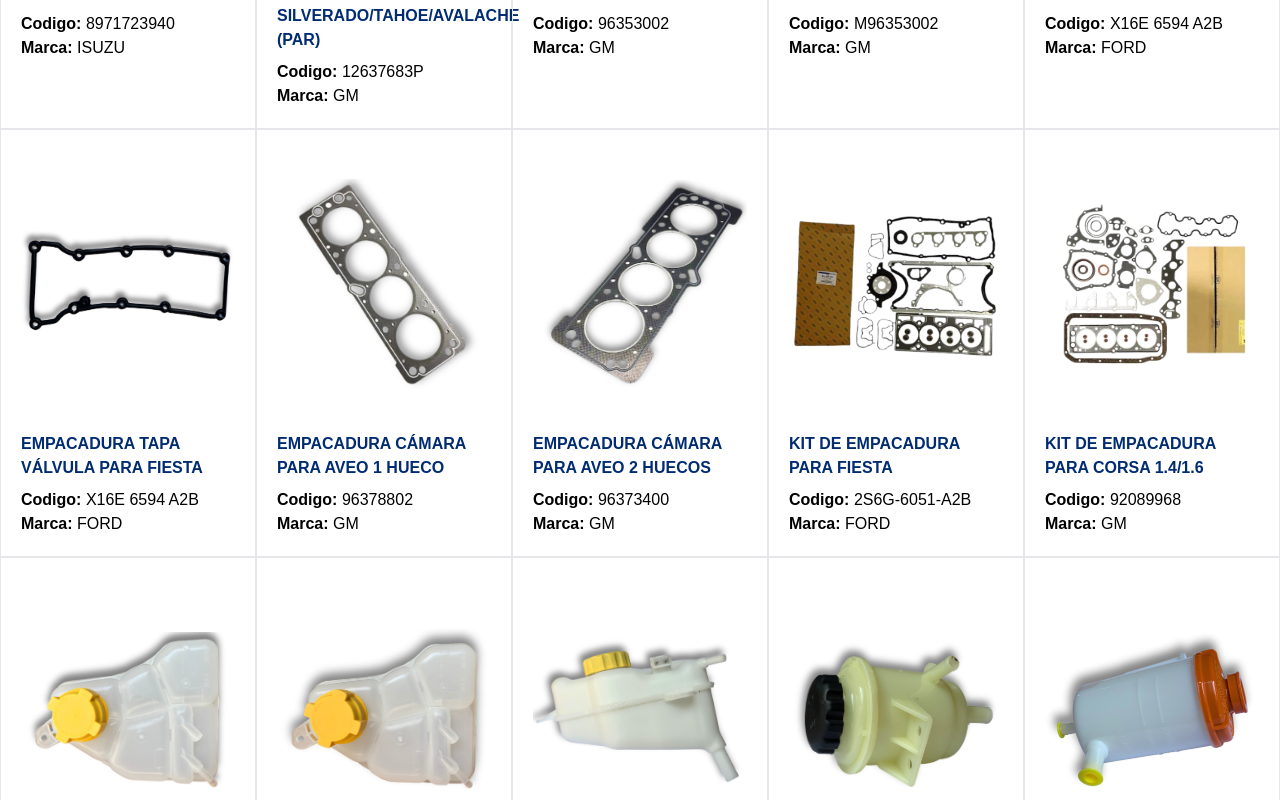
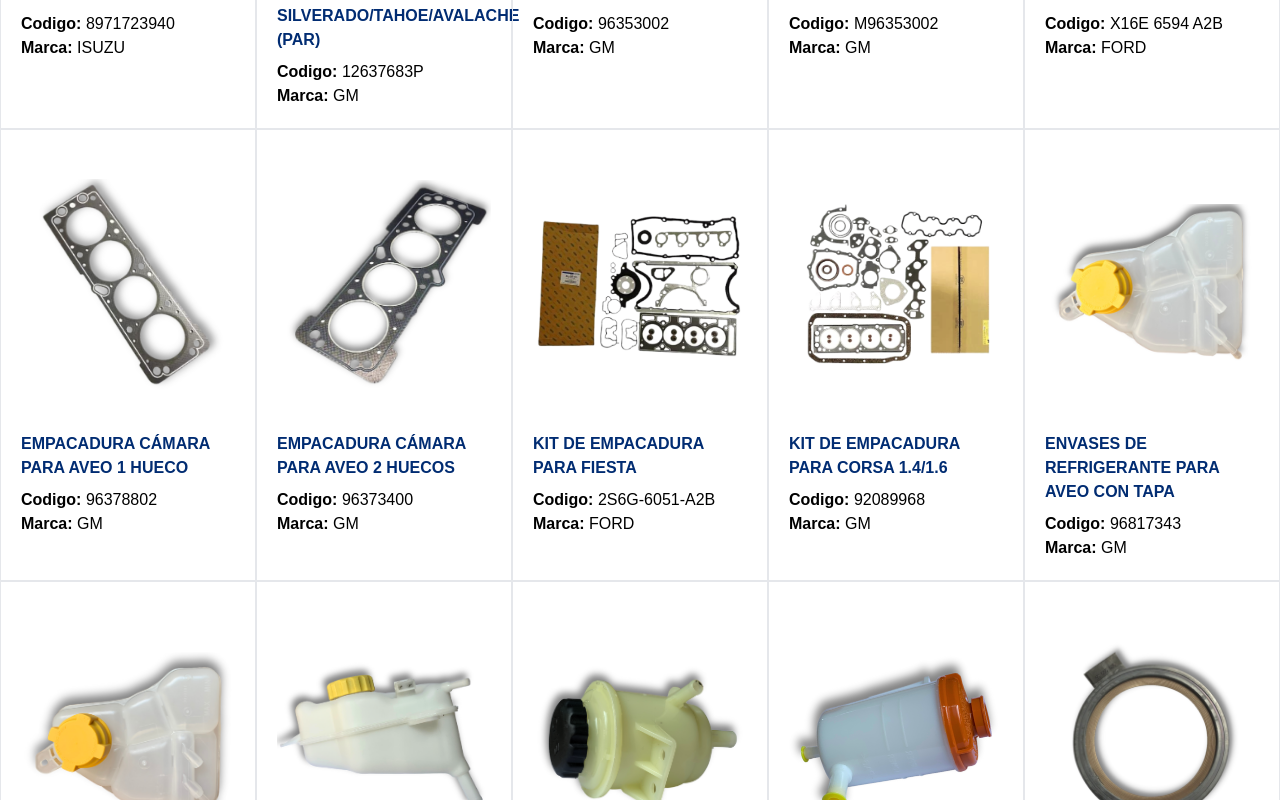
Before and after one commit to josesantanaweb/repuestosryb, a React (Vite) app: page / in a window 1280 px wide. Shown: the part 6900-7700 px from the top of the page. Built offline with nearby package versions, Linux system fonts and the light colour scheme.

Commit message:
feat: Implement lazy loading for product images and update category name font size and logo size in home page

```diff
--- a/src/components/Home/Products/index.tsx
+++ b/src/components/Home/Products/index.tsx
@@ -1,4 +1,3 @@
-import Skeleton from '@/components/Common/Skeleton'
 import { PRODUCTS } from '@/data/products'
 import { useEffect, useState } from 'react'
 
@@ -24,7 +23,7 @@ const Product = ({ product }: ProductProps) => {
             product.tag === 'Nuevo' ? 'bg-primary' : 'bg-secondary'
           }`}
         >
-          {product.tag}
+          {product.tag ?? ''}
         </span>
       )}
       <div className="flex items-center justify-center mb-3 overflow-hidden bg-white-200 h-[270px]">
@@ -50,13 +49,32 @@ const Product = ({ product }: ProductProps) => {
 const Products = () => {
   const [tabActive, setTabActive] = useState('Todos')
   const [loading, setLoading] = useState(true)
+  const [products, setProducts] = useState(PRODUCTS)
 
   useEffect(() => {
     setLoading(true)
     setTimeout(() => {
       setLoading(false)
-    }, 2000)
+    }, 1000)
   }, [])
+
+  useEffect(() => {
+    if (tabActive === 'Todos') {
+      setProducts(PRODUCTS)
+    }
+    if (tabActive === 'Nuevos') {
+      setProducts(PRODUCTS.filter((product) => product.image === '96423299'))
+    }
+    if (tabActive === 'Mas Vendidos') {
+      setProducts(PRODUCTS.filter((product) => product.image === '93745940'))
+    }
+    if (tabActive === 'Ofertas') {
+      setProducts(PRODUCTS.filter((product) => product.image === '96874571'))
+    }
+  }, [tabActive])
+
+  console.log('products', products)
+  console.log('tabActive', tabActive)
 
   return (
     <div className="w-full bg-white py-14" id="catalogo">
@@ -83,9 +101,9 @@ const Products = () => {
           </div>
         </div>
         <div className="grid grid-cols-1 lg:grid-cols-5">
-          {loading
-            ? PRODUCTS.map((product) => <Skeleton key={product.id} />)
-            : PRODUCTS.map((product) => <Product key={product.id} product={product} />)}
+          {products.map((product: any) => (
+            <Product key={product.id} product={product} />
+          ))}
         </div>
       </div>
     </div>
--- a/src/data/products.ts
+++ b/src/data/products.ts
@@ -458,13 +458,6 @@ export const PRODUCTS = [
     brand: 'FORD',
   },
   {
-    id: 65,
-    image: 'X16E 6594 A2B',
-    name: 'EMPACADURA TAPA VÁLVULA PARA FIESTA',
-    code: ['X16E 6594 A2B'],
-    brand: 'FORD',
-  },
-  {
     id: 66,
     image: '96378802',
     name: 'EMPACADURA CÁMARA PARA AVEO 1 HUECO',
@@ -788,20 +781,6 @@ export const PRODUCTS = [
   },
   {
     id: 112,
-    image: '96601475',
-    name: 'MANILLA EXTERNA COMPUERTA TRASERA',
-    code: ['96601475'],
-    brand: 'GM',
-  },
-  {
-    id: 112,
-    image: '96601475',
-    name: 'MANILLA EXTERNA COMPUERTA TRASERA',
-    code: ['96601475'],
-    brand: 'GM',
-  },
-  {
-    id: 112,
     image: '82850-65D11-5PKT',
     name: 'MANILLA EXTERNA COMPUERTA TRASERA PARA GRAND VITARA 2008',
     code: ['82850-65D11-5PKT'],
```
